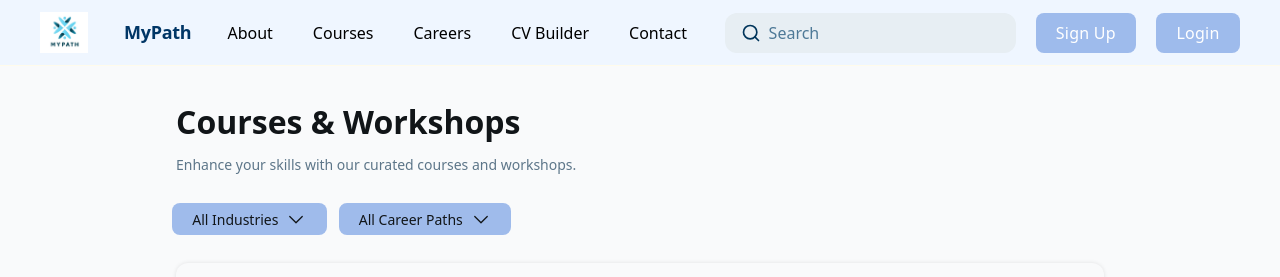
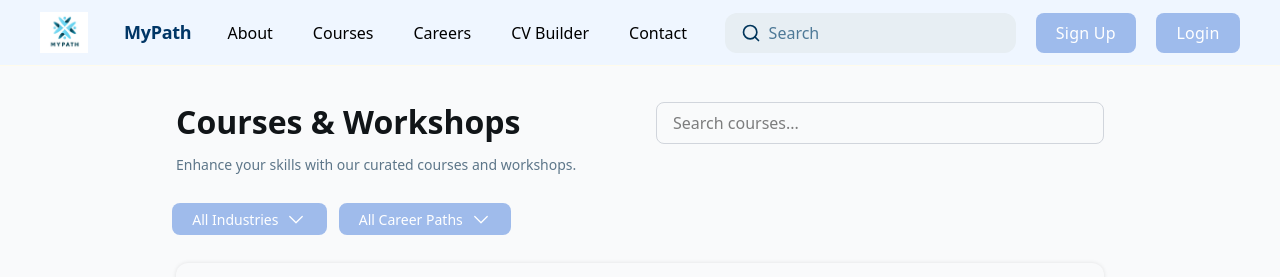
Before and after one commit to nisadi/MyPathNew, a React (Vite) app: page /courses in a window 1280 px wide. Shown: the top 277 px of the page. Built offline with nearby package versions, Linux system fonts and the light colour scheme; grey boxes are pictures that could not be loaded.

Commit message:
Add search option to cources

```diff
--- a/src/components/Cources.jsx
+++ b/src/components/Cources.jsx
@@ -63,19 +63,17 @@ const CareerHub = () => {
     }
   ];
 
-  const filteredCourses = courses.filter(course => {
-    // Search filter
-    const matchesSearch = course.title.toLowerCase().includes(searchTerm.toLowerCase()) ||
-                         course.description.toLowerCase().includes(searchTerm.toLowerCase());
+   const filteredCourses = courses.filter(course => {
+    const matchesSearch = searchTerm === '' ||
+      course.title.toLowerCase().includes(searchTerm.toLowerCase()) ||
+      course.description.toLowerCase().includes(searchTerm.toLowerCase());
 
-    // Industry filter
     const matchesIndustry = !filter.industry || course.industry === filter.industry;
-
-    // Career path filter
     const matchesCareerPath = !filter.careerPath || course.careerPath === filter.careerPath;
 
     return matchesSearch && matchesIndustry && matchesCareerPath;
   });
+
 
   const enrollInCourse = (course) => {
     setCurrentCourse(course);
@@ -97,12 +95,22 @@ const CareerHub = () => {
       {/* Main Content */}
       <div className="px-40 flex flex-1 justify-center py-5">
         <div className="layout-content-container flex flex-col max-w-[960px] flex-1">
-          {/* Title Section */}
+          {/* Title and Search Section */}
           <div className="flex flex-wrap justify-between gap-3 p-4">
             <div className="flex min-w-72 flex-col gap-3">
               <p className="text-[#111518] tracking-light text-[32px] font-bold leading-tight">Courses & Workshops</p>
               <p className="text-[#5d7689] text-sm font-normal leading-normal">Enhance your skills with our curated courses and workshops.</p>
             </div>
+
+            <div className="flex-1 max-w-md">
+            <input
+              type="text"
+              placeholder="Search courses..."
+              className="w-full px-4 py-2 border border-gray-300 rounded-lg focus:outline-none focus:ring-2 focus:ring-blue-500 text-black"
+              value={searchTerm}
+              onChange={(e) => setSearchTerm(e.target.value)}
+            />
+          </div>
           </div>
 
           {/* Filter Buttons */}
@@ -112,10 +120,10 @@ const CareerHub = () => {
                 className="flex h-8 shrink-0 items-center justify-center gap-x-2 rounded-full bg-[#eaeef1] pl-4 pr-2 hover:bg-[#d0d8e0] transition-colors"
                 onClick={() => setFilter({...filter, industry: null})}
               >
-                <p className="text-[#111518] text-sm font-medium leading-normal">
+                <p className="text-[#ffffff] text-sm font-medium leading-normal">
                   {filter.industry ? `Industry: ${filter.industry}` : "All Industries"}
                 </p>
-                <div className="text-[#111518]">
+                <div className="text-[#ffffff]">
                   <svg xmlns="http://www.w3.org/2000/svg" width="20px" height="20px" fill="currentColor" viewBox="0 0 256 256">
                     <path d="M213.66,101.66l-80,80a8,8,0,0,1-11.32,0l-80-80A8,8,0,0,1,53.66,90.34L128,164.69l74.34-74.35a8,8,0,0,1,11.32,11.32Z"></path>
                   </svg>
@@ -143,10 +151,10 @@ const CareerHub = () => {
                 className="flex h-8 shrink-0 items-center justify-center gap-x-2 rounded-full bg-[#eaeef1] pl-4 pr-2 hover:bg-[#d0d8e0] transition-colors"
                 onClick={() => setFilter({...filter, careerPath: null})}
               >
-                <p className="text-[#111518] text-sm font-medium leading-normal">
+                <p className="text-[#ffffff] text-sm font-medium leading-normal">
                   {filter.careerPath ? `Career Path: ${filter.careerPath}` : "All Career Paths"}
                 </p>
-                <div className="text-[#111518]">
+                <div className="text-[#ffffff]">
                   <svg xmlns="http://www.w3.org/2000/svg" width="20px" height="20px" fill="currentColor" viewBox="0 0 256 256">
                     <path d="M213.66,101.66l-80,80a8,8,0,0,1-11.32,0l-80-80A8,8,0,0,1,53.66,90.34L128,164.69l74.34-74.35a8,8,0,0,1,11.32,11.32Z"></path>
                   </svg>
@@ -239,7 +247,7 @@ const CareerHub = () => {
           </div>
         </div>
       )}
-    </div>
+     </div>
   );
 };
 
```
